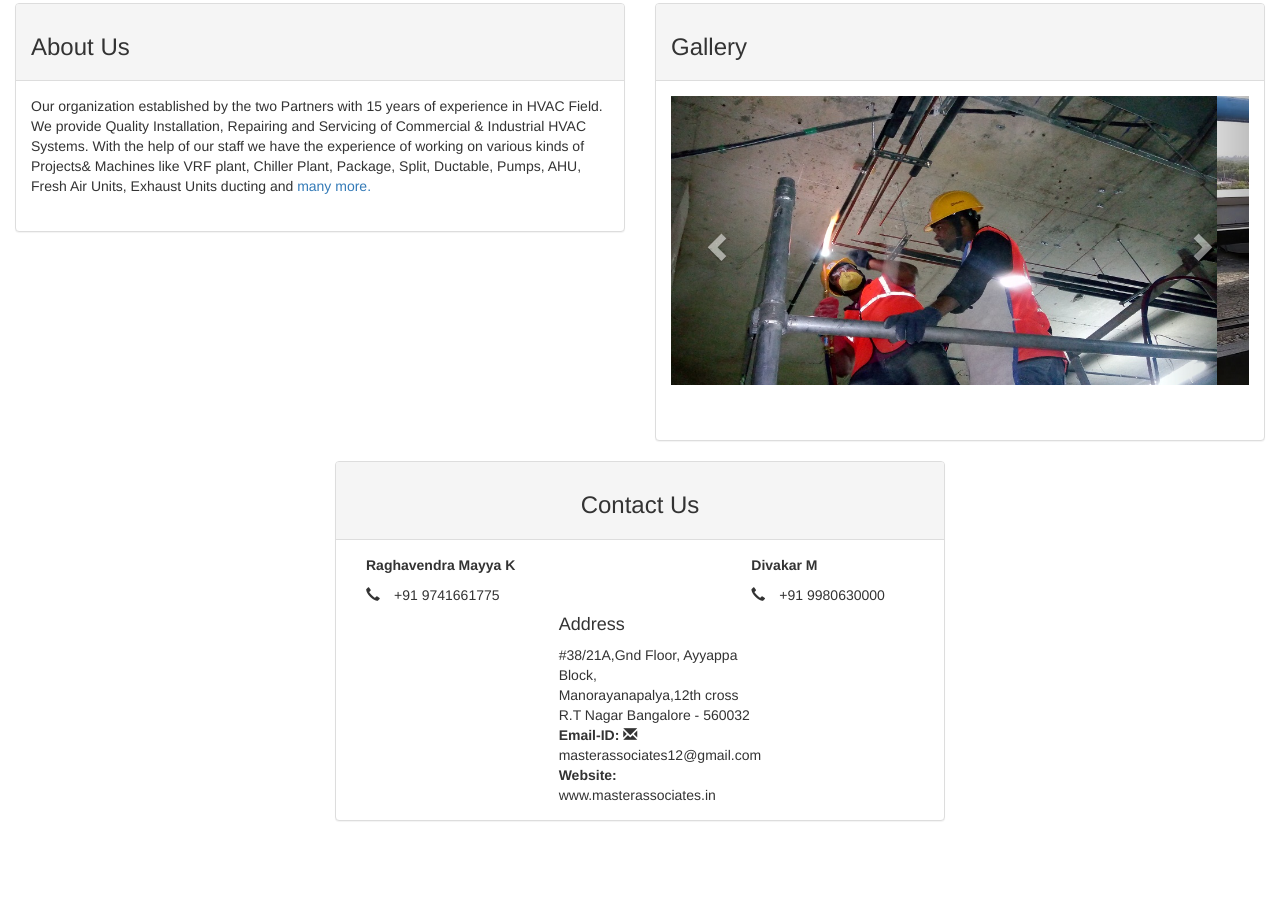
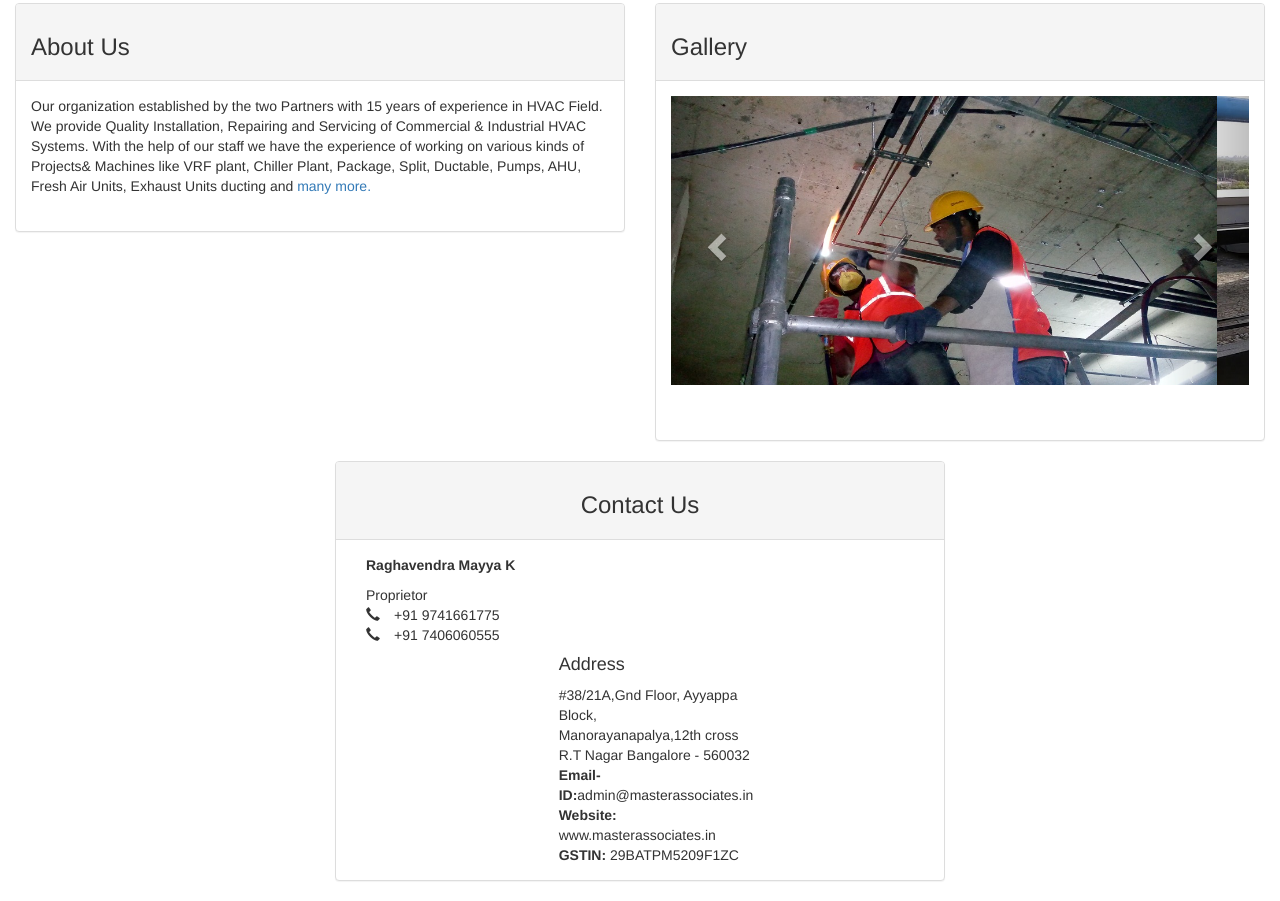
Before and after one commit to vageeshholla/vageeshholla.github.io, a plain HTML site: page index.html in a window 1280 px wide. Shown: the part 537-1438 px from the top of the page. Before the commit the page ends 1378 px from the top, so only its background shows below. Drawn offline with nearby package versions, Linux system fonts and the light colour scheme.

Commit message:
Name Changes

```diff
--- a/index.html
+++ b/index.html
@@ -197,20 +197,19 @@
                         <div class='panel-body'>
                             <div class='col-md-4'>
                                 <p style='font-weight: bold'>Raghavendra Mayya K</p>
+                                <div>Proprietor</div>
                                 <span class='glyphicon glyphicon-earphone'>&nbsp;</span>+91&nbsp;9741661775<br>
+                                <span class='glyphicon glyphicon-earphone'>&nbsp;</span>+91&nbsp;7406060555<br>
                             </div>
-                            <div class='col-md-4 col-md-offset-4'>
-                                <p style='font-weight: bold'>Divakar M</p>
-                                <span class='glyphicon glyphicon-earphone'>&nbsp;</span>+91&nbsp;9980630000<br>
-                            </div>
+
                             <div class='col-md-5 col-md-offset-4'>
                                 <h4>Address</h4>
                                 #38/21A,Gnd Floor, Ayyappa Block,<br>
                                 Manorayanapalya,12th cross<br>
                                 R.T Nagar Bangalore - 560032<br>
-                                <strong>Email-ID:&nbsp;<span class='glyphicon glyphicon-envelope'>&nbsp;</span></strong>
-                                masterassociates12@gmail.com
-                                <strong>Website:</strong>&nbsp; www.masterassociates.in<br>
+                                <strong>Email-ID:</strong>admin@masterassociates.in
+                               <strong>Website:</strong> www.masterassociates.in<br>
+                                <strong>GSTIN:</strong> 29BATPM5209F1ZC<br>
                             </div>
                         </div>
                     </div>
```
